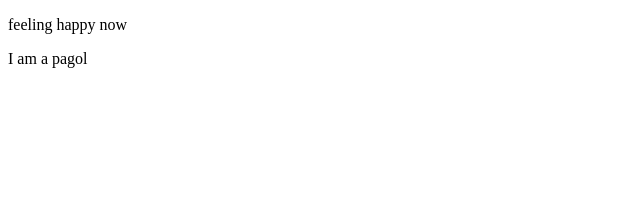
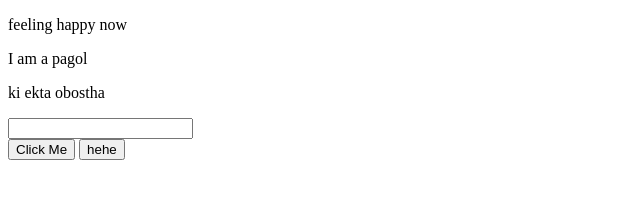
Before and after one commit to Jawadbro/my-first-website, a plain HTML site: page index.html in a window 1280 px wide. Shown: the whole page, without its empty margins (0-640 px from the left). Drawn offline with Linux system fonts and the light colour scheme.

Commit message:
button added

```diff
--- a/index.html
+++ b/index.html
@@ -9,5 +9,10 @@
 <body>
     <p>feeling happy now</p>
     <p>I  am a pagol</p>
+    <p>ki ekta obostha</p>
+    <input type="text">
+    <br>
+    <button>Click Me</button>
+    <button>hehe</button>
 </body>
 </html>
```
